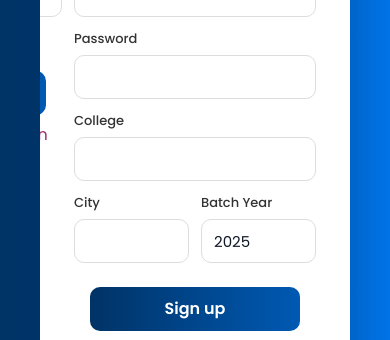
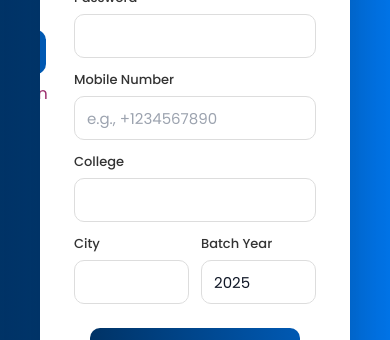
Before and after one commit to Tejas-Dherange/Enroll_Alumni_Frontend, a React (Vite) app: page /signup in a window 390 px wide. Shown: the part 470-810 px from the top of the page. Built offline with nearby package versions, Linux system fonts and the light colour scheme; no server answers.

Commit message:
Mobile number in profile

```diff
--- a/src/pages/Signup.tsx
+++ b/src/pages/Signup.tsx
@@ -7,6 +7,7 @@ interface FormData {
   password: string;
   firstName: string;
   lastName: string;
+  mobileNumber: string;
   college: string;
   city: string;
   batchYear: number;
@@ -18,6 +19,7 @@ export default function Signup() {
     password: '',
     firstName: '',
     lastName: '',
+    mobileNumber: '',
     college: '',
     city: '',
     batchYear: new Date().getFullYear(),
@@ -83,6 +85,11 @@ export default function Signup() {
       </div>
 
       <div className="field">
+        <label className="label" htmlFor="mobileNumber">Mobile Number</label>
+        <input id="mobileNumber" name="mobileNumber" type="tel" required className="input" value={formData.mobileNumber} onChange={handleChange} placeholder="e.g., +1234567890" />
+      </div>
+
+      <div className="field">
         <label className="label" htmlFor="college">College</label>
         <input id="college" name="college" required className="input" value={formData.college} onChange={handleChange} />
       </div>
--- a/src/stores/authStore.ts
+++ b/src/stores/authStore.ts
@@ -6,9 +6,10 @@ interface User {
     email: string;
     firstName: string;
     lastName: string;
+    mobileNumber?: string;
     role: string; // Accept any string to handle both uppercase and lowercase from Prisma
     status: string;
-    emailVerified : boolean;
+    emailVerified: boolean;
     profile?: {
         college?: string;
         city?: string;
```
